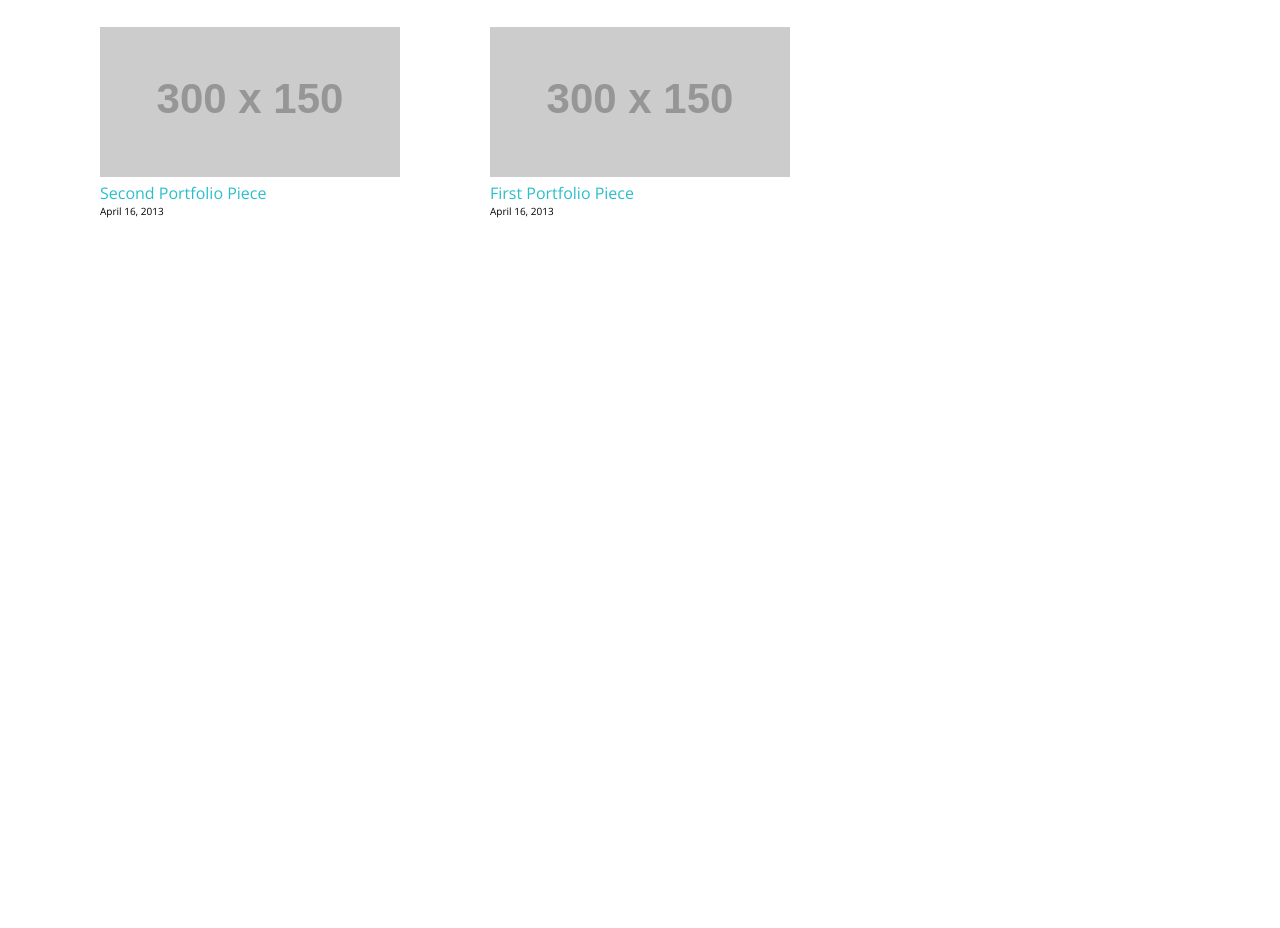
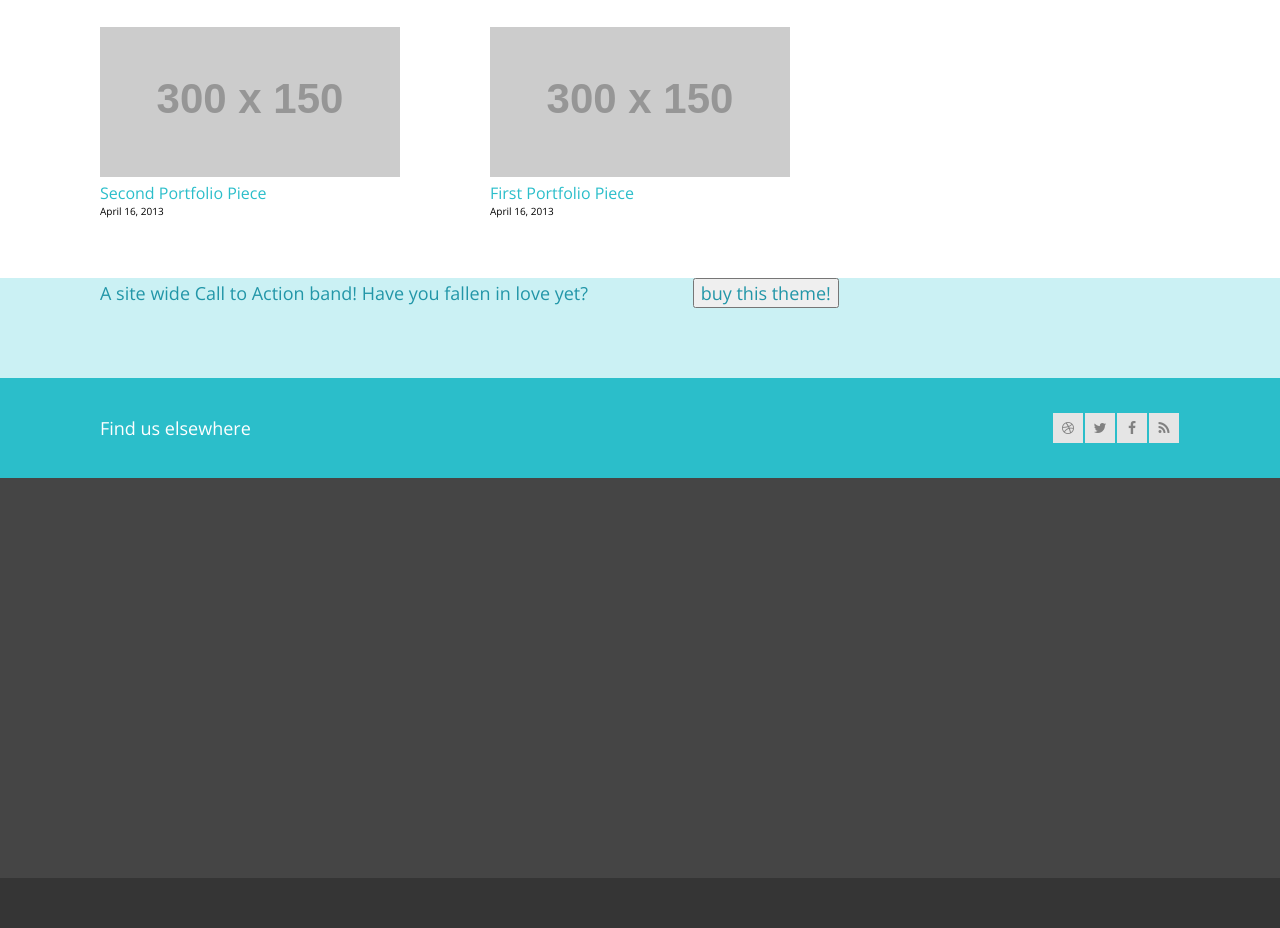
Before and after one commit to Djejin/task_03, a plain HTML site: page index.html in a window 1280 px wide. Shown: the part 934-1862 px from the top of the page. Before the commit the page ends 1212 px from the top, so only its background shows below. Drawn offline with nearby package versions, Linux system fonts and the light colour scheme; placeholder pictures from the web are drawn by us.

Commit message:
Add footer

```diff
--- a/css/style.css
+++ b/css/style.css
@@ -204,5 +204,55 @@ figure p{
     margin: 0;
     font-size: x-small;
 }
+/* End Main */
 
-/* End Main */
+/* Start Footer */
+.top-footer1{
+    background: #CBF1F4;
+    height: 100px;
+    font-size: 18px;
+    color: #2296A8;
+}
+.top-footer2{
+    background: #2BBECA;
+    height: 100px;
+    font-size: 18px;
+    color: #ffffff;
+}
+.middle-footer{
+    background: #454545;
+    height: 400px;
+    font-size: 18px;
+    color: #ffffff;
+}
+.bottom-footer{
+    background: #353535;
+    height: 50px;
+    font-size: 18px;
+    color: #ffffff;
+}
+.footer-flex-container{
+    display: flex;
+    justify-content: flex-end;
+    align-items: center;
+    flex-wrap: wrap;
+    align-content: center;
+}
+footer li a{
+    width: 30px;
+    height: 30px;
+    background: #E5E5E5;
+    display: flex;
+    justify-content: center;
+    align-items: center;
+    color: #818181;
+    margin: 1px;
+    font-size: 14px;
+}
+footer span{
+    margin: 0 100px 0 100px;
+}
+footer ul{
+    margin: 0 100px 0 100px;
+}
+/* End Footer */
--- a/index.html
+++ b/index.html
@@ -58,7 +58,6 @@
     <div class="main-flex-container main-top">
         <span class="main-active-page">all</span>
         <ul class="main-flex-container menu">
-
             <li><a href="#">design</a></li>
             <li><a href="#">development</a></li>
             <li><a href="#">responsive</a></li>
@@ -141,7 +140,29 @@
         </div>
     </article>
 </main>
+<footer>
+    <div class="top-footer1">
+        <span>A site wide Call to Action band! Have you fallen in love yet?</span>
+        <button>buy this theme!</button>
+    </div>
+    <div class="top-footer2 footer-flex-container">
+        <span class="my-flex-block1">Find us elsewhere</span>
+        <div class="my-flex-block2">
+            <ul class="footer-flex-container">
+                <li><a href="#"><i class="fa fa-dribbble"></i></a></li>
+                <li><a href="#"><i class="fa fa-twitter"></i></a></li>
+                <li><a href="#"><i class="fa fa-facebook"></i></a></li>
+                <li><a href="#"><i class="fa fa-rss"></i></a></li>
+            </ul>
+        </div>
+    </div>
+    <div class="middle-footer">
 
+    </div>
+    <div class="bottom-footer">
+
+    </div>
+</footer>
 
 </body>
 </html>
```
